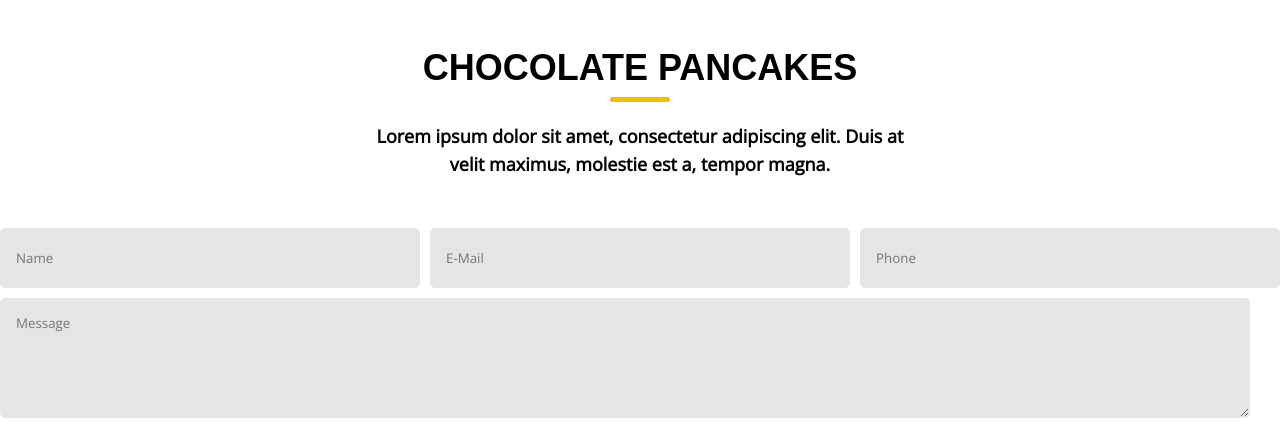
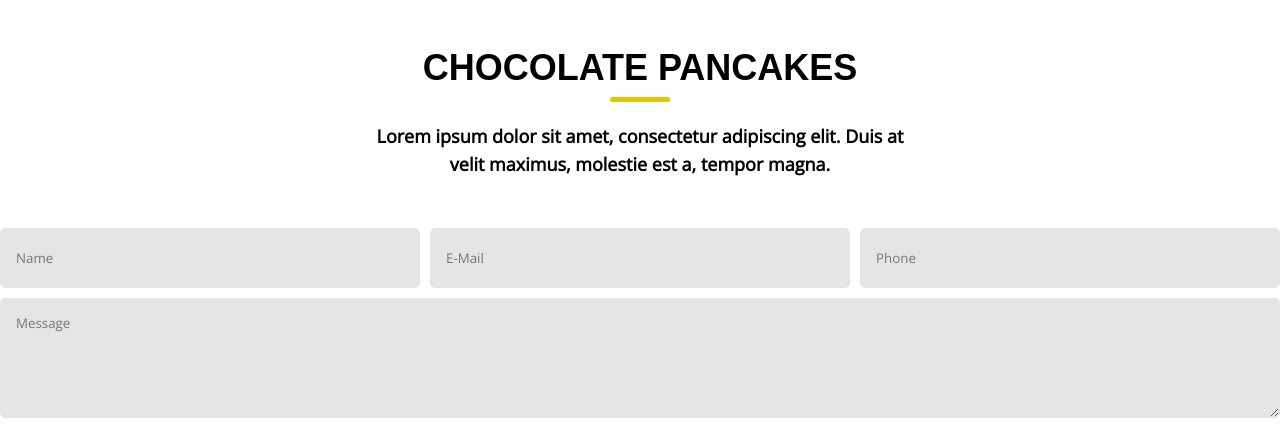
Before and after one commit to Artem-Kalashnikov/HUNGRY-PEOPLE, a plain HTML site: page index.html in a window 1280 px wide. Shown: the part 4796-5231 px from the top of the page. Drawn offline with nearby package versions, Linux system fonts and the light colour scheme; a web font is replaced by a local one.

Commit message:
Update style.css

```diff
--- a/style.css
+++ b/style.css
@@ -323,9 +323,6 @@ h1, h2{
     transition: 0.3s;
     margin-bottom: 10px;
 }
-.textarea__width{
-    max-width: 1250px;
-}
 
 .textarea{
     width: 100%;
```
